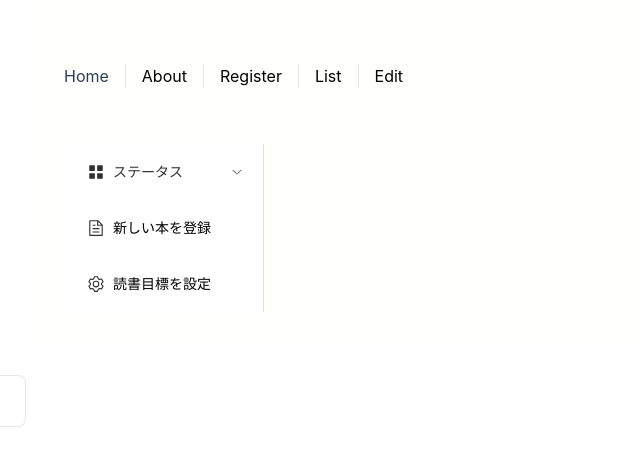
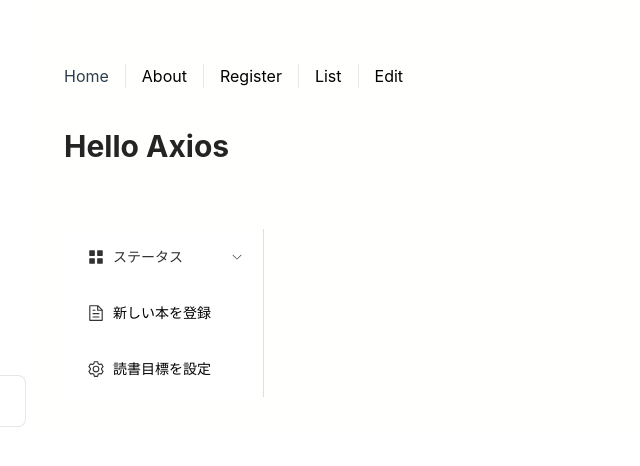
Before and after one commit to shellew/vue3-lab-front, a Vue app: page / in a window 1280 px wide. Shown: the top 466 px of the page, without its empty margins (0-640 px from the left). Built offline with nearby package versions, Linux system fonts and the light colour scheme; no server answers.

Commit message:
import_axios

```diff
--- a/package.json
+++ b/package.json
@@ -9,6 +9,7 @@
   },
   "dependencies": {
     "@element-plus/icons-vue": "^2.0.9",
+    "axios": "^0.27.2",
     "element-plus": "^2.2.17",
     "vue": "^3.2.38",
     "vue-router": "^4.1.5"
--- a/src/App.vue
+++ b/src/App.vue
@@ -1,5 +1,37 @@
 <script setup>
 import { RouterLink, RouterView } from 'vue-router'
+import axios from 'axios'
+import { ref, onMounted } from 'vue'
+
+  const message = ref('Hello Axios')
+  onMounted(() => {
+      axios
+        .get('https://jsonplaceholder.typicode.com/users')
+        .then((response) => console.log(response))
+        .catch((error) => console.log(error));
+    });
+
+
+  // function onMounted(async () => {
+  //     try {
+  //       const response = await axios.get(
+  //         'https://jsonplaceholder.typicode.com/users'
+  //       );
+  //       console.log(response.data);
+  //     } catch (error) {
+  //       console.log(error);
+  //     }
+  // });
+
+
+// テスト
+// const message = 'Hello Vue!'
+
+// function log() {
+//   console.log(message)
+// }
+
+// log();
 
 </script>
 
@@ -13,10 +45,13 @@ import { RouterLink, RouterView } from 'vue-router'
         <RouterLink to="/list">List</RouterLink>
         <RouterLink to="/edit">Edit</RouterLink>
       </nav>
+      <h1>{{ message }}</h1>
     </div>
   </header>
+
   <RouterView />
 </template>
+
 
 <style scoped>
 header {
```
Also changed, not shown: 1 other file (tests, documents, lock files or other folders).
